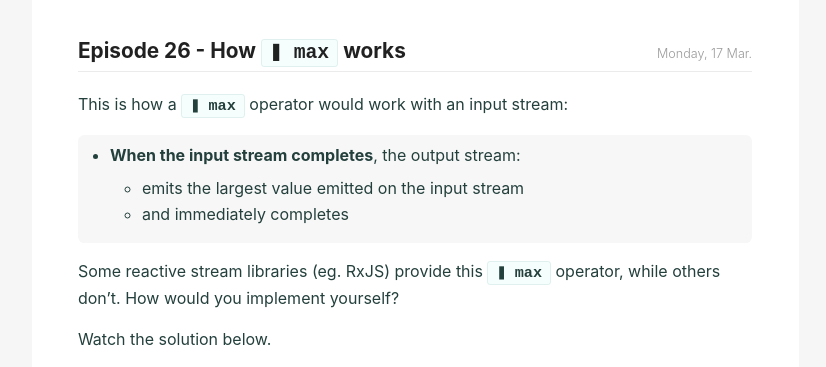
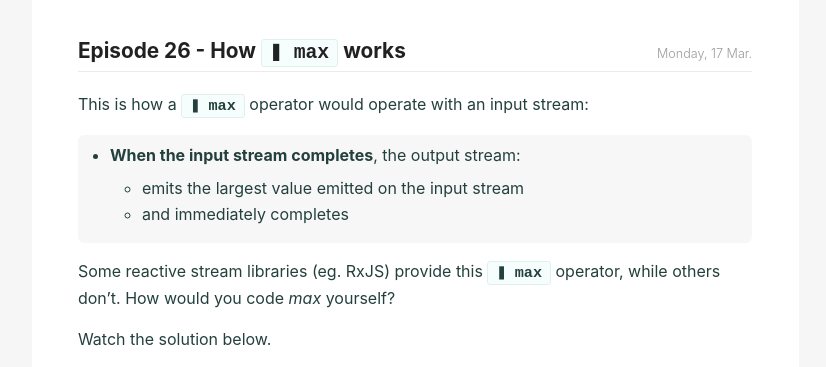
Before and after one commit to cedricss/reactive.how, a Jekyll site: the page built from max.md, in a window 1280 px wide. Shown: the part 168-535 px from the top of the page, without its empty margins (225-1051 px from the left). Built offline with Jekyll 4.4.1, drawn with Linux system fonts in a browser that asks for light colours.

Commit message:
Update Episode 26

```diff
--- a/max.md
+++ b/max.md
@@ -8,13 +8,13 @@ preview_image: max/content_preview.jpg
 preview_image_alt: scan, reduce, max
 ---
 
-This is how a `❚ max` operator would work with an input stream:
+This is how a `❚ max` operator would operate with an input stream:
 
 * **When the input stream completes**, the output stream:
   * emits the largest value emitted on the input stream
   * and immediately completes
 
-Some reactive stream libraries (eg. RxJS) provide this `❚ max` operator, while others don't. How would you implement yourself?
+Some reactive stream libraries (eg. RxJS) provide this `❚ max` operator, while others don't. How would you code _max_ yourself?
 
 Watch the solution below.
 
```
